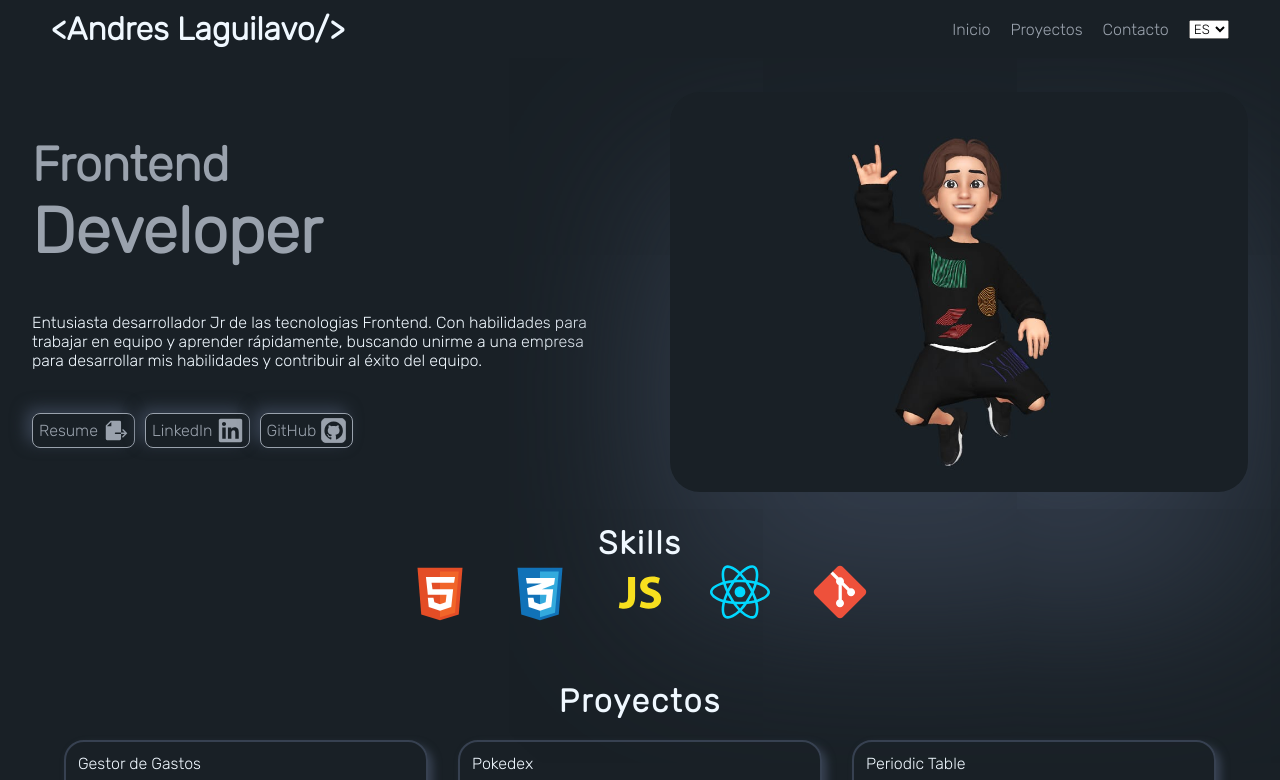
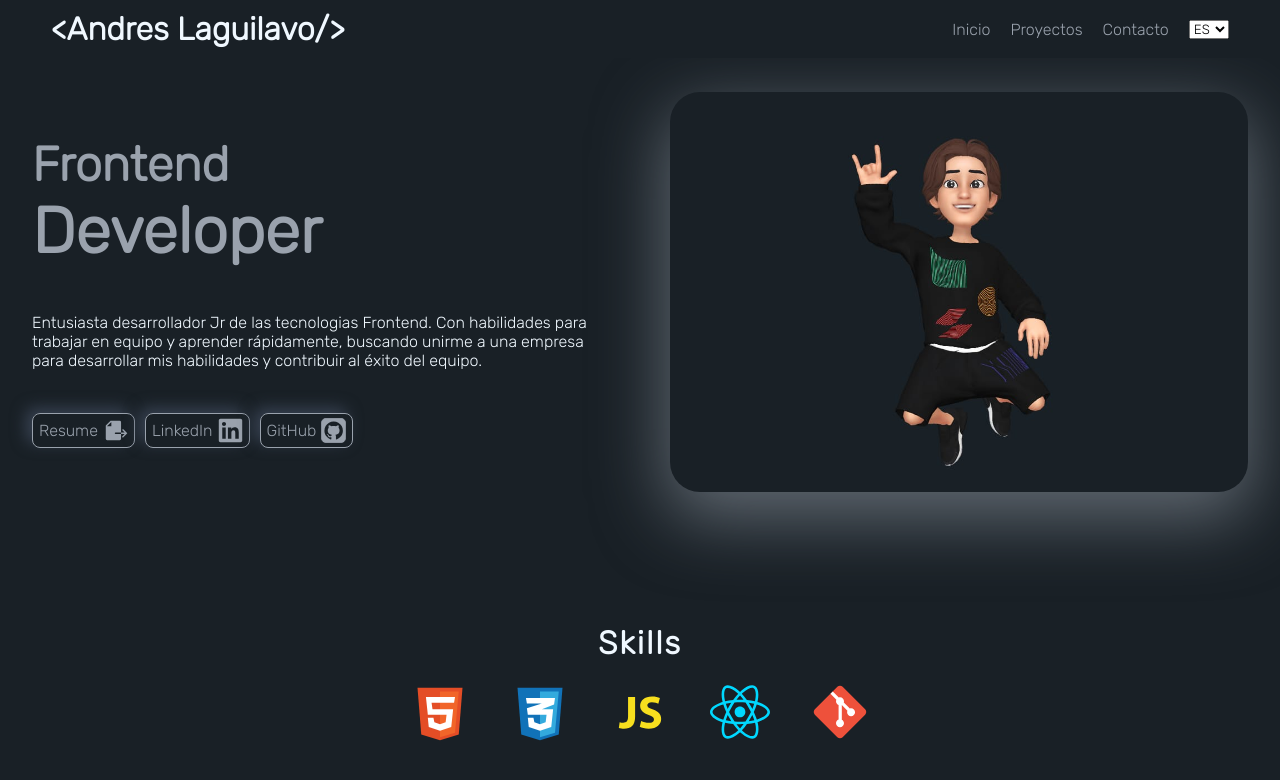
Before and after one commit to Laguilavo10/portafolio-personal, a React (Vite) app: page / in a window 1280 px wide. Shown: the top 780 px of the page. Built offline with nearby package versions, Linux system fonts and the light colour scheme.

Commit message:
arreglo paddings

```diff
--- a/src/index.css
+++ b/src/index.css
@@ -18,6 +18,8 @@
   --react-color:#06abc9;
 }
 
+
+
 html{
   scroll-behavior: smooth;
 }
--- a/src/styles/AboutMe.css
+++ b/src/styles/AboutMe.css
@@ -33,7 +33,7 @@
   width: 100%;
   background-image: none;
   border-radius: 30px;
-  box-shadow: 0px 100px 190px var(--input-color);
+  box-shadow: rgba(154, 162, 173, 0.56) 0px 22px 70px 4px;
   object-fit: contain;
 }
 
--- a/src/styles/Skills.css
+++ b/src/styles/Skills.css
@@ -1,15 +1,10 @@
-* {
-  margin: 0;
-  padding: 0;
-  box-sizing: border-box;
-  /* outline: 1px solid tomato; */
-}
-
 .skills-container{
   display: flex;
   flex-direction: column;
   /* justify-content: center; */
+  gap: 20px;
   align-items: center;
+  padding-top: 100px;
 }
 
 .skills-list{
```
